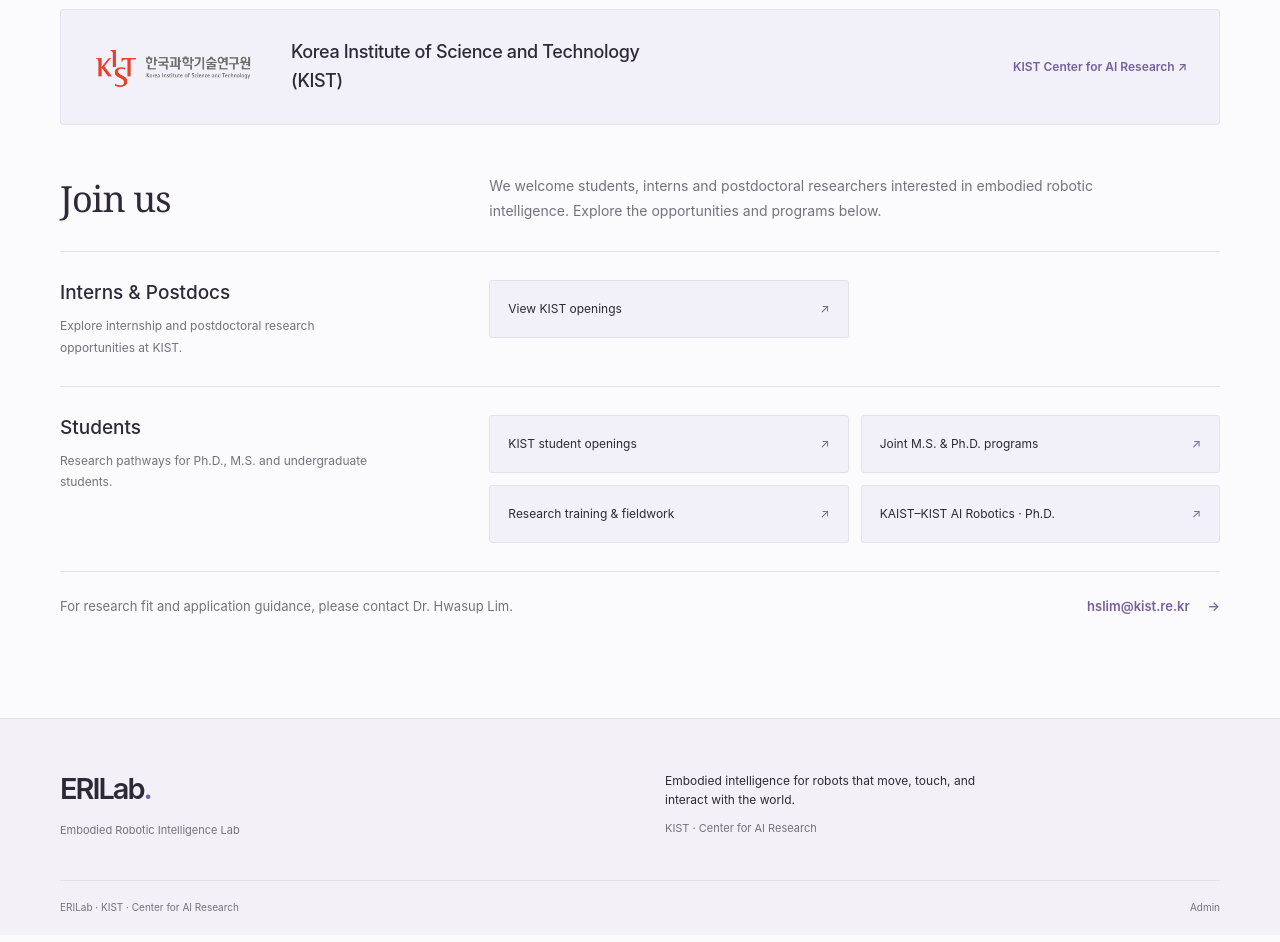
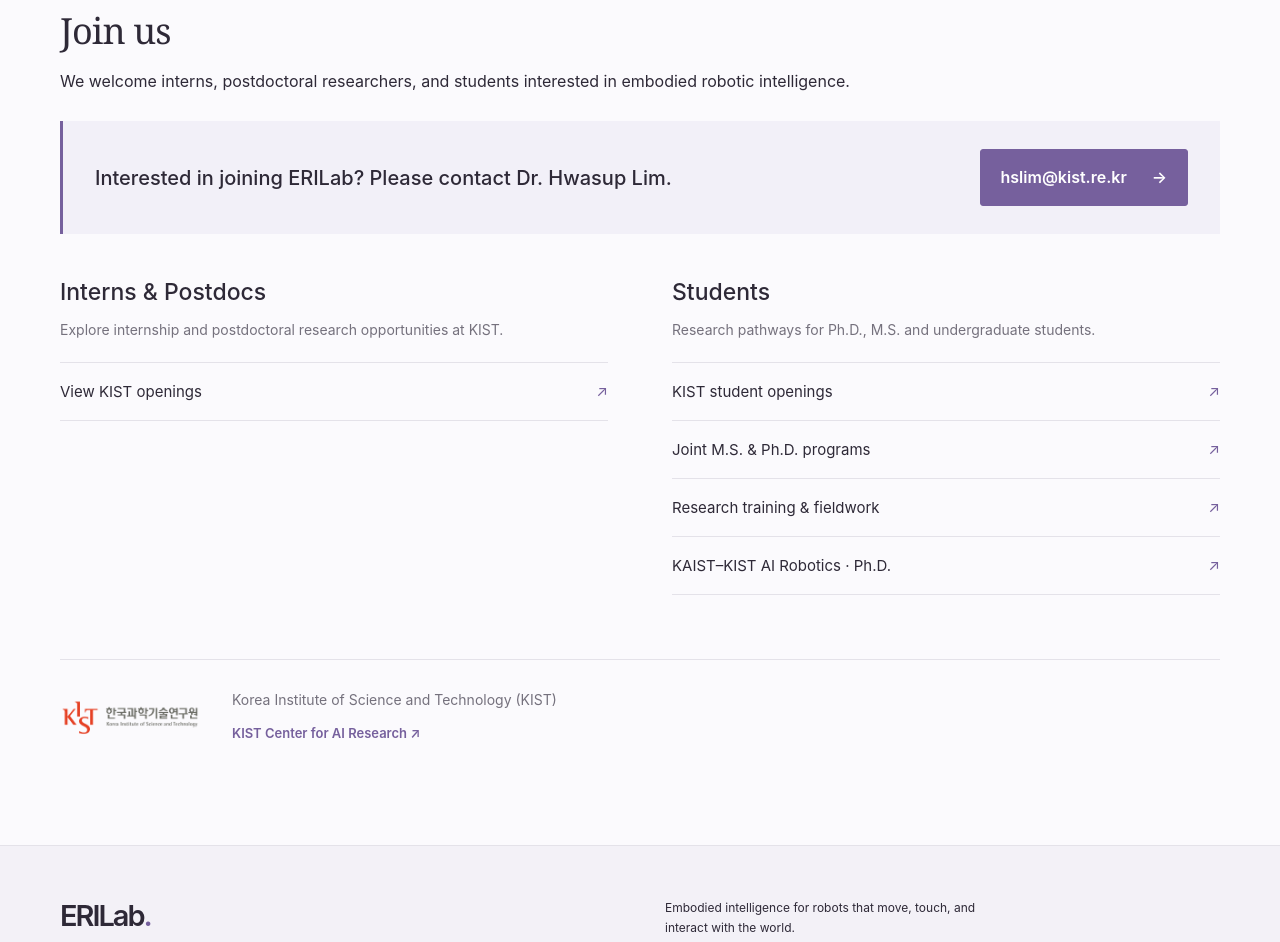
Before and after one commit to hwslim/hwslim.github.io, a Next.js app: page /contact in a window 1280 px wide. Shown: the part 380-1322 px from the top of the page. Built offline with nearby package versions, Linux system fonts and the light colour scheme.

Commit message:
Prioritize recruitment and PI contact on Contact page

```diff
--- a/components/content-page.tsx
+++ b/components/content-page.tsx
@@ -32,28 +32,27 @@
       {page === 'news' && (entries.length ? <NewsList entries={entries} /> : <p className="empty-state">{site.news_empty}</p>)}
       {page === 'gallery' && (entries.length ? <GalleryCards entries={entries} /> : <p className="empty-state">{site.gallery_empty}</p>)}
       {page === 'contact' && <div className="contact-content">
-        <div className="contact-panel">
-          {linkUrl(site.kist_logo) && linkUrl(site.contact_url) && <a className="contact-logo" href={linkUrl(site.contact_url)} target="_blank" rel="noopener noreferrer" aria-label={site.contact_link_label}><SiteImage src={linkUrl(site.kist_logo)} alt="KIST — Korea Institute of Science and Technology" width="1229" height="405" /></a>}
-          <div className="contact-institution"><h2>{site.contact_location}</h2>{site.contact_address && <p className="preserve-lines">{site.contact_address}</p>}</div>
-          {linkUrl(site.contact_url) && <a className="text-link" href={linkUrl(site.contact_url)} target="_blank" rel="noopener noreferrer">{site.contact_link_label} ↗</a>}
-        </div>
         {(site.join_description || site.contact_email || linkUrl(site.join_interns_url) || studentLinks.length > 0) && <div className="join-panel">
           <div className="join-heading"><h2>{site.join_title}</h2>{site.join_description && <p className="preserve-lines">{site.join_description}</p>}</div>
+          {(site.join_contact_description || site.contact_email) && <div className="join-contact">
+            {site.join_contact_description && <p className="preserve-lines">{site.join_contact_description}</p>}
+            {site.contact_email && <a className="button primary join-email" href={`mailto:${site.contact_email}`}>{site.contact_email} <span aria-hidden="true">→</span></a>}
+          </div>}
           <div className="join-paths">
             {linkUrl(site.join_interns_url) && <section className="join-path">
-              <div className="join-path-intro"><h3>{site.join_interns_title}</h3><p className="preserve-lines">{site.join_interns_description}</p></div>
+              <h3>{site.join_interns_title}</h3><p className="preserve-lines">{site.join_interns_description}</p>
               <div className="join-resources"><a className="join-resource" href={linkUrl(site.join_interns_url)} target="_blank" rel="noopener noreferrer"><span>{site.join_interns_link_label}</span><span aria-hidden="true">↗</span></a></div>
             </section>}
             {studentLinks.length > 0 && <section className="join-path">
-              <div className="join-path-intro"><h3>{site.join_students_title}</h3><p className="preserve-lines">{site.join_students_description}</p></div>
+              <h3>{site.join_students_title}</h3><p className="preserve-lines">{site.join_students_description}</p>
               <div className="join-resources">{studentLinks.map(name => <a className="join-resource" key={name} href={linkUrl(site[`join_${name}_url`])} target="_blank" rel="noopener noreferrer"><span>{site[`join_${name}_label`]}</span><span aria-hidden="true">↗</span></a>)}</div>
             </section>}
           </div>
-          {(site.join_contact_description || site.contact_email) && <div className="join-contact">
-            {site.join_contact_description && <p className="preserve-lines">{site.join_contact_description}</p>}
-            {site.contact_email && <a className="text-link join-email" href={`mailto:${site.contact_email}`}>{site.contact_email} <span aria-hidden="true">→</span></a>}
-          </div>}
         </div>}
+        <div className="contact-institution">
+          {linkUrl(site.kist_logo) && linkUrl(site.contact_url) && <a className="contact-logo" href={linkUrl(site.contact_url)} target="_blank" rel="noopener noreferrer" aria-label={site.contact_link_label}><SiteImage src={linkUrl(site.kist_logo)} alt="KIST — Korea Institute of Science and Technology" width="1229" height="405" /></a>}
+          <div><h2>{site.contact_location}</h2>{site.contact_address && <p className="preserve-lines">{site.contact_address}</p>}{linkUrl(site.contact_url) && <a className="text-link" href={linkUrl(site.contact_url)} target="_blank" rel="noopener noreferrer">{site.contact_link_label} ↗</a>}</div>
+        </div>
       </div>}
     </section>
   </SiteShell>;
--- a/content/settings/contact.json
+++ b/content/settings/contact.json
@@ -7,7 +7,7 @@
   "contact_url": "https://cai.kist.re.kr/",
   "contact_link_label": "KIST Center for AI Research",
   "join_title": "Join us",
-  "join_description": "We welcome students, interns and postdoctoral researchers interested in embodied robotic intelligence. Explore the opportunities and programs below.",
+  "join_description": "We welcome interns, postdoctoral researchers, and students interested in embodied robotic intelligence.",
   "join_interns_title": "Interns & Postdocs",
   "join_interns_description": "Explore internship and postdoctoral research opportunities at KIST.",
   "join_interns_link_label": "View KIST openings",
@@ -22,5 +22,5 @@
   "join_training_url": "https://kist.re.kr/ko/notice/trainee-and-field-training.do",
   "join_kaist_program_label": "KAIST–KIST AI Robotics · Ph.D.",
   "join_kaist_program_url": "https://gsai.kaist.ac.kr/education-programs/?lang=ko",
-  "join_contact_description": "For research fit and application guidance, please contact Dr. Hwasup Lim."
+  "join_contact_description": "Interested in joining ERILab? Please contact Dr. Hwasup Lim."
 }
--- a/public/admin/config.json
+++ b/public/admin/config.json
@@ -465,7 +465,7 @@
               "label": "지원 안내 내용 (입력하면 표시)",
               "widget": "text",
               "required": false,
-              "default": "We welcome students, interns and postdoctoral researchers interested in embodied robotic intelligence. Explore the opportunities and programs below."
+              "default": "We welcome interns, postdoctoral researchers, and students interested in embodied robotic intelligence."
             },
             {
               "name": "join_interns_title",
@@ -570,7 +570,7 @@
               "label": "연구실 지원 문의 안내",
               "widget": "text",
               "required": false,
-              "default": "For research fit and application guidance, please contact Dr. Hwasup Lim."
+              "default": "Interested in joining ERILab? Please contact Dr. Hwasup Lim."
             }
           ]
         }
```
Also changed, not shown: app/globals.css.
